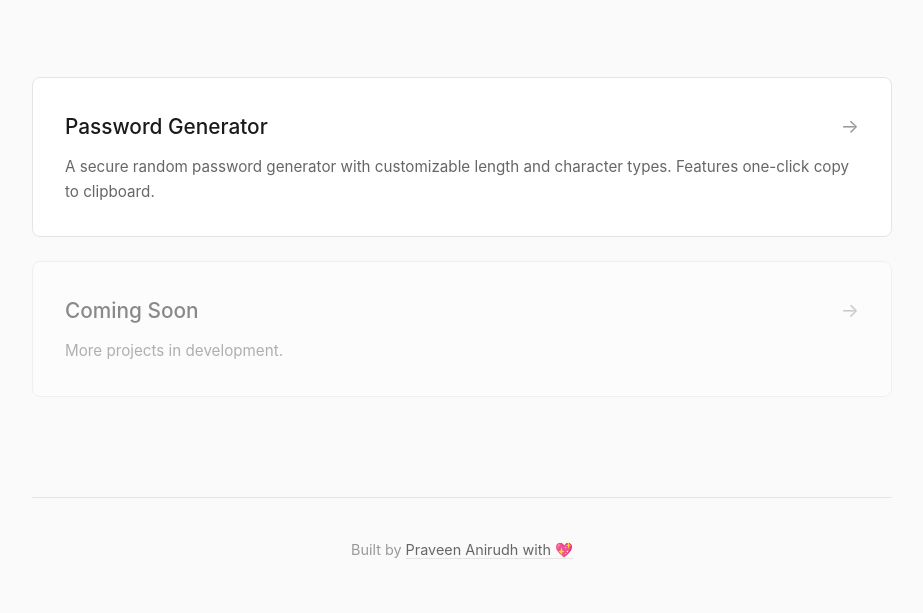
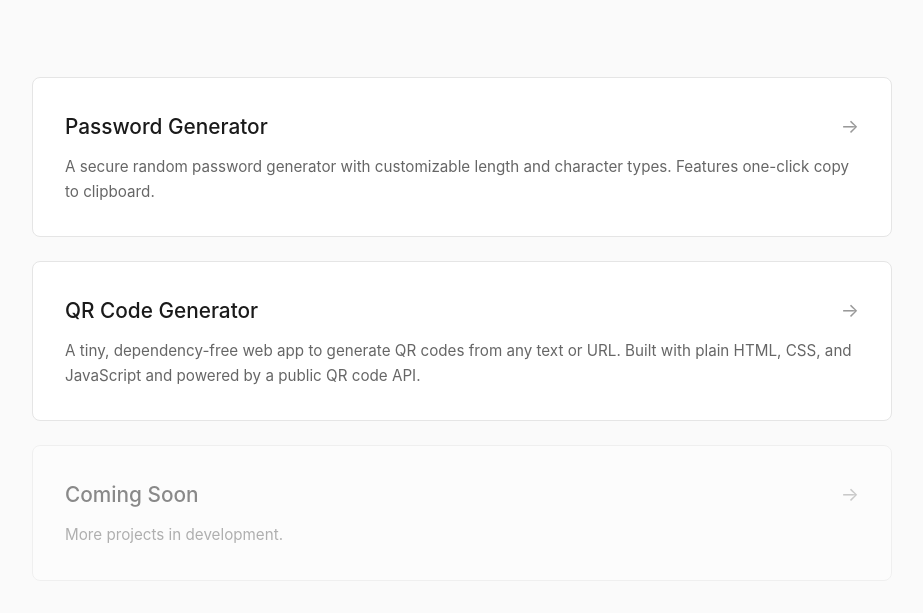
Before and after one commit to Praveen-Anirudhan/Build-and-Learn, a plain HTML site: page index.html in a window 1280 px wide. Shown: the part 187-800 px from the top of the page, without its empty margins (178-1101 px from the left). Drawn offline with Linux system fonts and the light colour scheme.

Commit message:
updated main project page

```diff
--- a/index.html
+++ b/index.html
@@ -143,6 +143,14 @@
             <p>A secure random password generator with customizable length and character types. Features one-click copy to clipboard.</p>
         </a>
 
+        <a href="./qr_generator" class="project">
+            <div class="project-header">
+                <h2>QR Code Generator</h2>
+                <span class="arrow">→</span>
+            </div>
+            <p>A tiny, dependency-free web app to generate QR codes from any text or URL. Built with plain HTML, CSS, and JavaScript and powered by a public QR code API.</p>
+        </a>
+
         <a href="#" class="project" style="opacity: 0.5; pointer-events: none;">
             <div class="project-header">
                 <h2>Coming Soon</h2>
```
Also changed, not shown: qr_generator/index.html (renamed from QR Generator/index.html), qr_generator/script.js (renamed from QR Generator/script.js), qr_generator/style.css (renamed from QR Generator/style.css), 2 other files.
